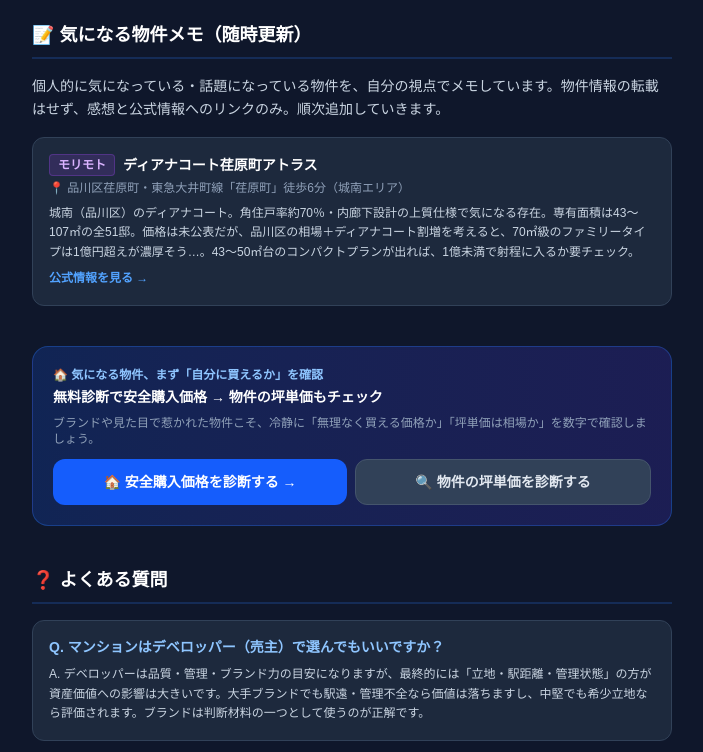
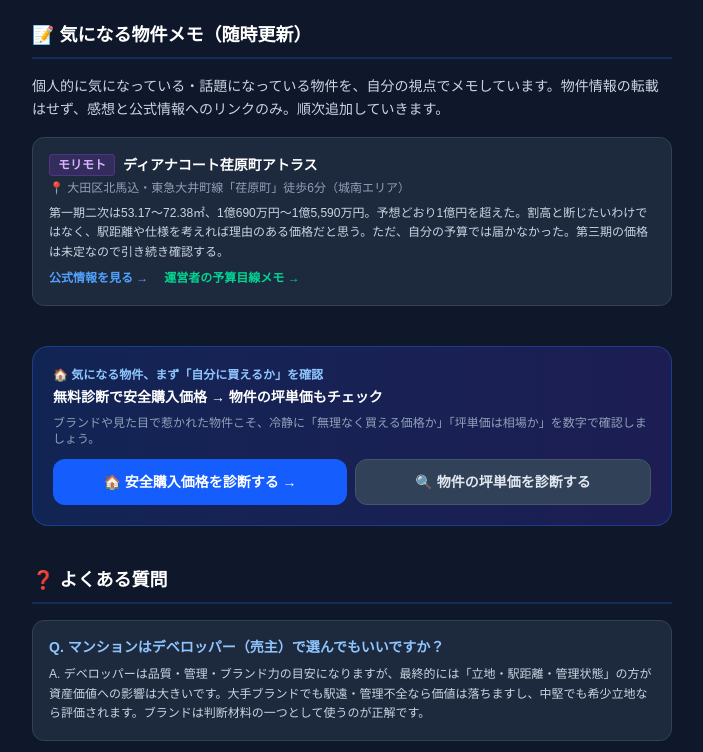
Before and after one commit to Daichi0599/tokyo-mansion-checker, a Next.js app: page /articles/mansion-developer-brand in a window 1280 px wide. Shown: the part 1860-2612 px from the top of the page, without its empty margins (288-991 px from the left). Built offline with nearby package versions, Linux system fonts and the light colour scheme.

Commit message:
Update Ebaramachi property watchlist

```diff
--- a/app/articles/mansion-developer-brand/page.tsx
+++ b/app/articles/mansion-developer-brand/page.tsx
@@ -98,16 +98,18 @@ interface WatchItem {
   area: string;
   comment: string;
   url?: string;
+  noteUrl?: string;
 }
 
 const WATCHLIST: WatchItem[] = [
   {
     developer: "モリモト",
     name: "ディアナコート荏原町アトラス",
-    area: "品川区荏原町・東急大井町線「荏原町」徒歩6分（城南エリア）",
+    area: "大田区北馬込・東急大井町線「荏原町」徒歩6分（城南エリア）",
     comment:
-      "城南（品川区）のディアナコート。角住戸率約70％・内廊下設計の上質仕様で気になる存在。専有面積は43〜107㎡の全51邸。価格は未公表だが、品川区の相場＋ディアナコート割増を考えると、70㎡級のファミリータイプは1億円超えが濃厚そう…。43〜50㎡台のコンパクトプランが出れば、1億未満で射程に入るか要チェック。",
+      "第一期二次は53.17〜72.38㎡、1億690万円〜1億5,590万円。予想どおり1億円を超えた。割高と断じたいわけではなく、駅距離や仕様を考えれば理由のある価格だと思う。ただ、自分の予算では届かなかった。第三期の価格は未定なので引き続き確認する。",
     url: "https://www.morimoto-real.co.jp/shinchiku/dc-ebaramachi-atlas/index.html",
+    noteUrl: "https://note.com/30lab/n/nf2313fb7f7ee",
   },
 ];
 
@@ -241,6 +243,9 @@ export default function MansionDeveloperBrandPage() {
                 {w.url && (
                   <a href={w.url} target="_blank" rel="noopener noreferrer" className="inline-block mt-2 text-xs font-bold text-blue-400 hover:text-blue-300">公式情報を見る →</a>
                 )}
+                {w.noteUrl && (
+                  <a href={w.noteUrl} target="_blank" rel="noopener noreferrer" className="inline-block mt-2 ml-4 text-xs font-bold text-emerald-400 hover:text-emerald-300">運営者の予算目線メモ →</a>
+                )}
               </div>
             ))}
           </div>
```
